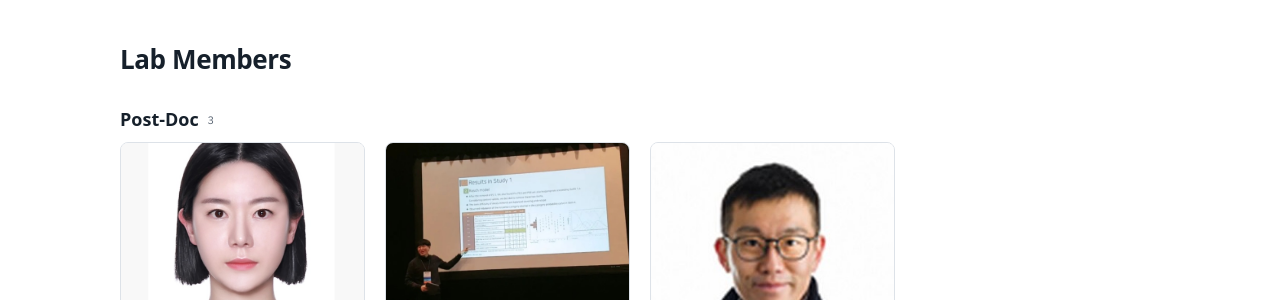
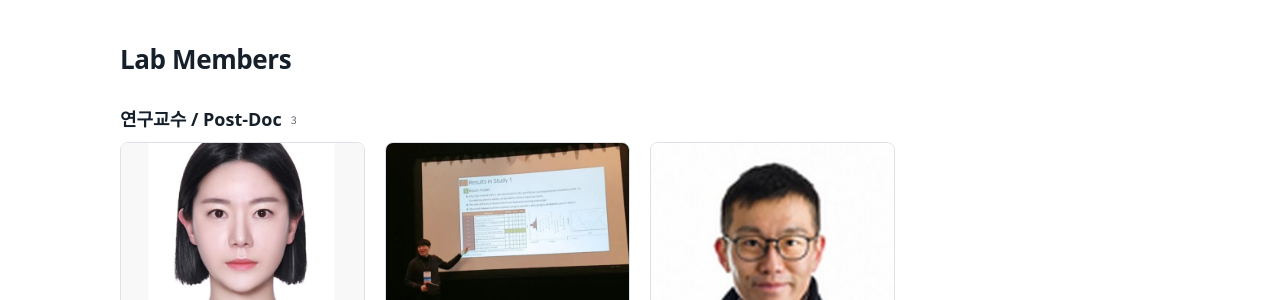
Before and after one commit to drsprolab/drsprolab.github.io, a Jekyll site: the page built from members.md, in a window 1280 px wide and 900 px high, scrolled down 3185 px. Shown: the part 153-453 px from the top of the window. Built offline with Jekyll 4.4.1, drawn with Linux system fonts in a browser that asks for light colours; some web fonts are replaced.

Commit message:
Members: Post-Doc 제목을 연구교수 / Post-Doc으로
Co-Authored-By: Claude Opus 5.5 <noreply@anthropic.com>

```diff
--- a/members.md
+++ b/members.md
@@ -55,7 +55,7 @@ lede: 안녕, 윙맨. 같이 날아봅시다.
 
 ## Lab Members {#lab-members}
 
-{% assign groups = "postdoc:Post-Doc,phd:Ph.D. Students,ma:M.A. Students" | split: "," %}
+{% assign groups = "postdoc:연구교수 / Post-Doc,phd:Ph.D. Students,ma:M.A. Students" | split: "," %}
 {% for g in groups %}
 {% assign key = g | split: ":" | first %}{% assign label = g | split: ":" | last %}
 {% assign list = site.data.members[key] %}
```
